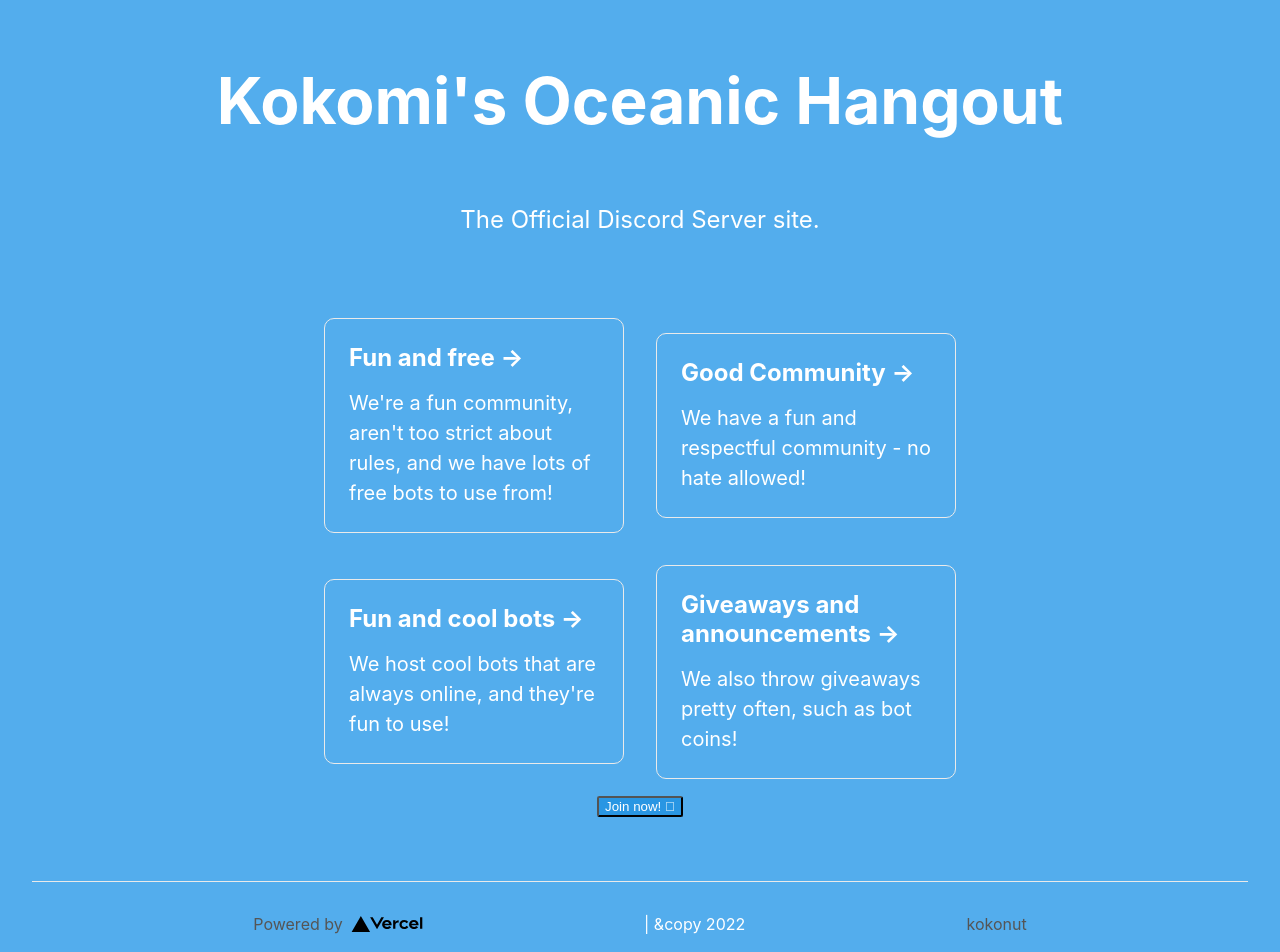
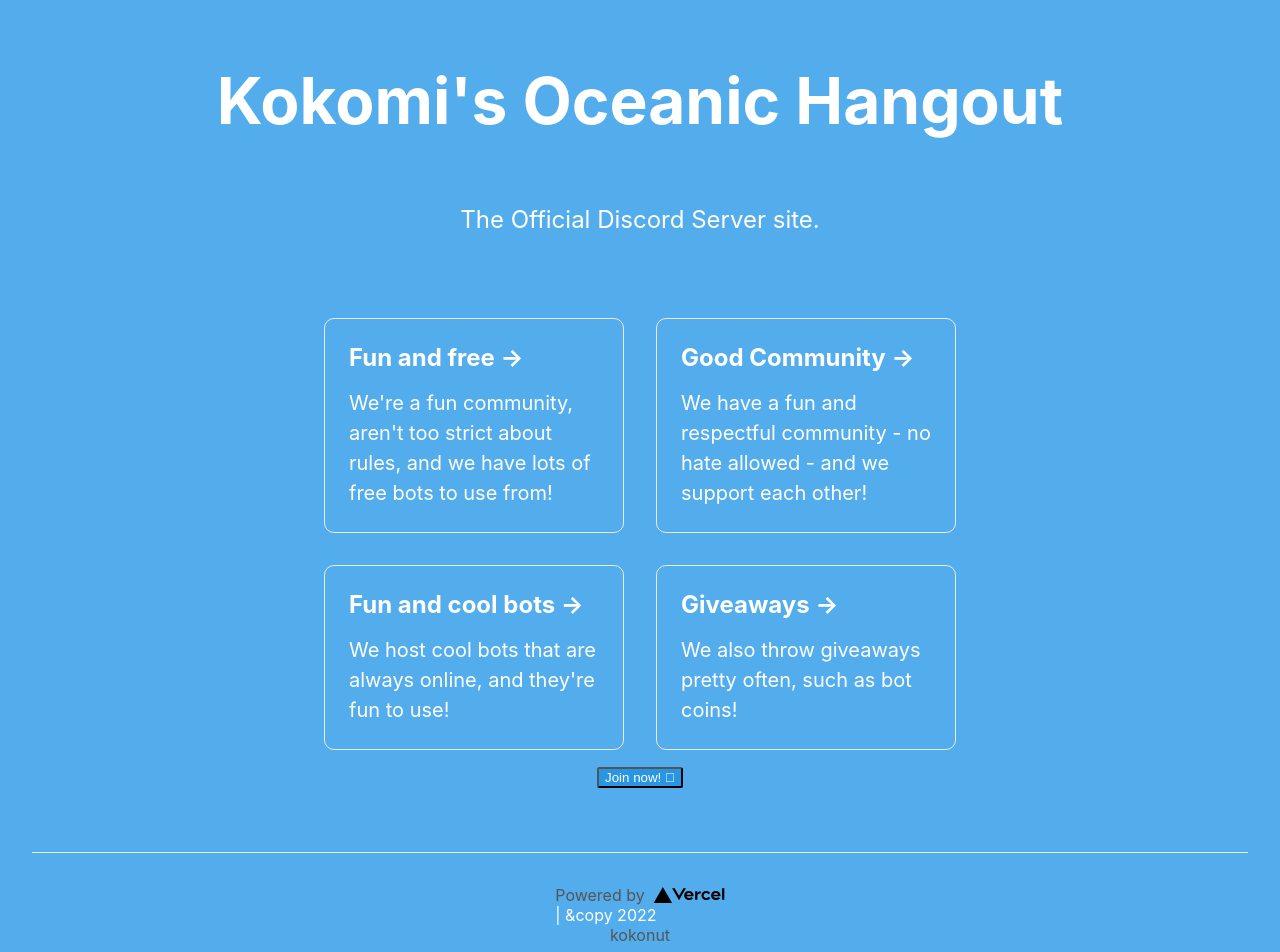
Before and after one commit to kokonut27/kokomis-hangout, a Next.js app: page / in a window 1280 px wide. Shown: the top 952 px of the page. Built offline with nearby package versions, Linux system fonts and the light colour scheme.

Commit message:
Update index.js

```diff
--- a/pages/index.js
+++ b/pages/index.js
@@ -28,7 +28,7 @@ export default function Home() {
 
           <a className={styles.card}>
             <h2>Good Community &rarr;</h2>
-            <p>We have a fun and respectful community - no hate allowed!</p>
+            <p>We have a fun and respectful community - no hate allowed - and we support each other!</p>
           </a>
 
           <a className={styles.card}>
@@ -37,7 +37,7 @@ export default function Home() {
           </a>
 
           <a className={styles.card}>
-            <h2>Giveaways and announcements &rarr;</h2>
+            <h2>Giveaways &rarr;</h2>
             <p>
               We also throw giveaways pretty often, such as bot coins!
             </p>
@@ -50,6 +50,7 @@ export default function Home() {
       </main>
 
       <footer className={styles.footer}>
+        <div>
           <a
             href="https://vercel.com?utm_source=create-next-app&utm_medium=default-template&utm_campaign=create-next-app"
             target="_blank"
@@ -66,6 +67,7 @@ export default function Home() {
           >
             kokonut
           </a>
+        </div>
       </footer>
     </div>
   )
```
Lines whose indentation alone changed are shown as unchanged.
